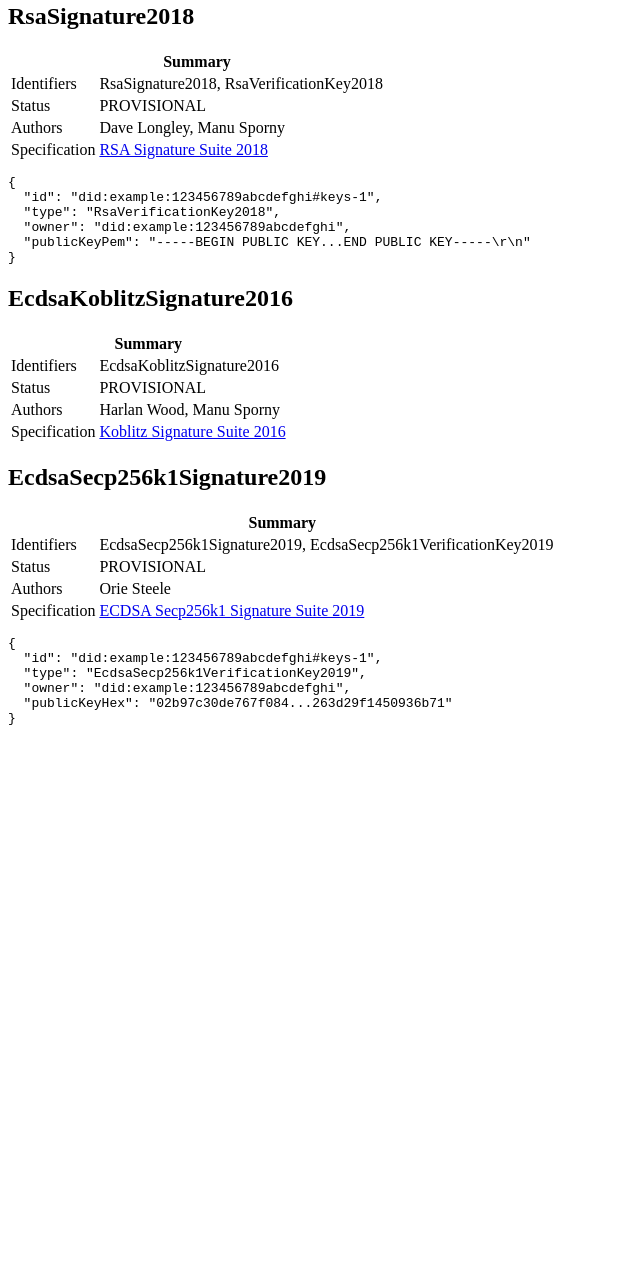
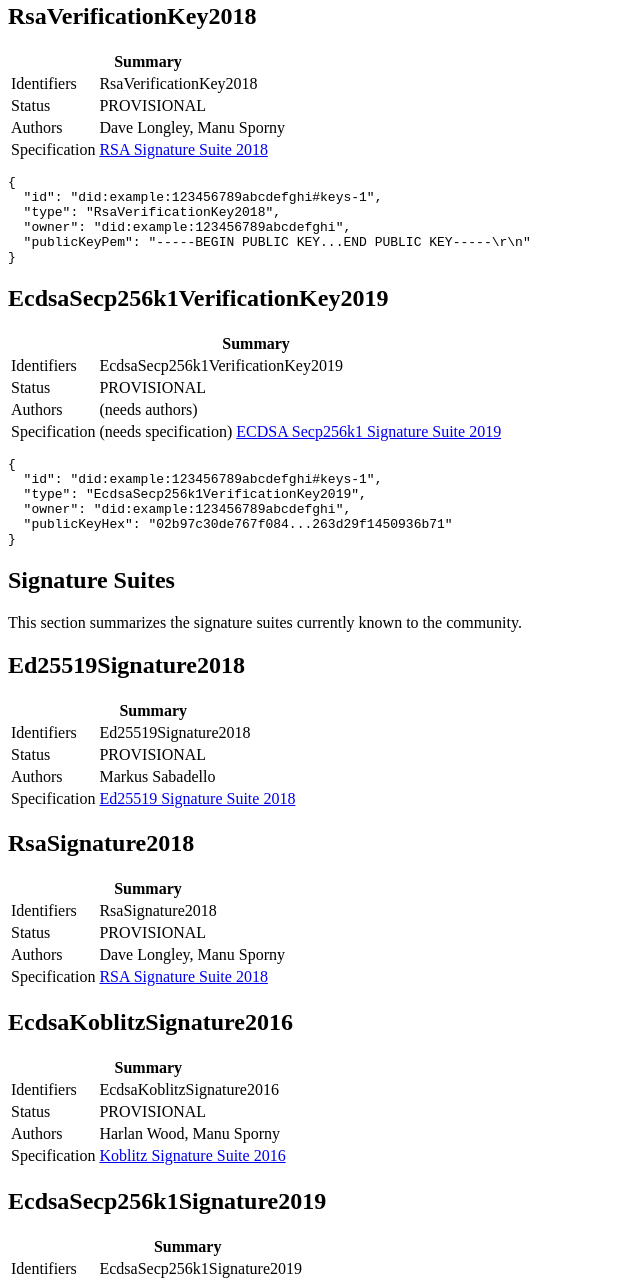
Before and after one commit to w3c-ccg/ld-cryptosuite-registry, a plain HTML site: page index.html in a window 1280 px wide. Shown: the part 914-2196 px from the top of the page, without its empty margins (0-640 px from the left). Before the commit the page ends 1653 px from the top, so only its background shows below. Drawn offline with Linux system fonts and the light colour scheme.

Commit message:
Create sections for Verification Methods and Signature Suites

```diff
--- a/index.html
+++ b/index.html
@@ -162,15 +162,15 @@ and request assistance via the
 </section>
 
 <section>
-<h1>The Registry</h1>
+<h1>Verification Methods</h1>
 
 <p>
-This section summarizes the Linked Data key specifications currently known to
+This section summarizes the verification methods currently known to
 the community.
 </p>
 
   <section>
-    <h2>Ed25519Signature2018</h2>
+    <h2>Ed25519VerificationKey2018</h2>
 
     <table class="simple">
       <thead>
@@ -182,7 +182,7 @@ the community.
       <tbody>
         <tr>
           <td>Identifiers</td>
-          <td>Ed25519Signature2018, Ed25519VerificationKey2018</td>
+          <td>Ed25519VerificationKey2018</td>
         </tr>
         <tr>
           <td>Status</td>
@@ -194,7 +194,7 @@ the community.
         </tr>
         <tr>
           <td>Specification</td>
-          <td><a href="https://w3c-dvcg.github.io/lds-ed25519-2018/">Ed25519 Signature Suite 2018</a></td>
+          <td><a href="https://w3c-dvcg.github.io/lds-ed25519-2018/#the-ed25519-key-format">Ed25519 Signature 2018: key format</a></td>
         </tr>
       </tbody>
     </table>
@@ -209,7 +209,7 @@ the community.
   </section>
 
   <section>
-    <h2>RsaSignature2018</h2>
+    <h2>RsaVerificationKey2018</h2>
 
     <table class="simple">
       <thead>
@@ -221,7 +221,7 @@ the community.
       <tbody>
         <tr>
           <td>Identifiers</td>
-          <td>RsaSignature2018, RsaVerificationKey2018</td>
+          <td>RsaVerificationKey2018</td>
         </tr>
         <tr>
           <td>Status</td>
@@ -244,6 +244,118 @@ the community.
   "owner": "did:example:123456789abcdefghi",
   "publicKeyPem": "-----BEGIN PUBLIC KEY...END PUBLIC KEY-----\r\n"
 }</pre>
+  </section>
+
+  <section>
+    <h2>EcdsaSecp256k1VerificationKey2019</h2>
+
+    <table class="simple">
+      <thead>
+        <tr>
+          <th colspan=2>Summary</th>
+        </tr>
+      </thead>
+
+      <tbody>
+        <tr>
+          <td>Identifiers</td>
+          <td>EcdsaSecp256k1VerificationKey2019</td>
+        </tr>
+        <tr>
+          <td>Status</td>
+          <td>PROVISIONAL</td>
+        </tr>
+        <tr>
+          <td>Authors</td>
+          <td>(needs authors)</td>
+        </tr>
+        <tr>
+          <td>Specification</td>
+          <td>(needs specification) <a href="https://w3c-dvcg.github.io/lds-ecdsa-secp256k1-2019/">ECDSA Secp256k1 Signature Suite 2019</a></td>
+        </tr>
+      </tbody>
+    </table>
+
+    <pre class="example nohighlight" title="Example of EcdsaSecp256k1VerificationKey2019">{
+  "id": "did:example:123456789abcdefghi#keys-1",
+  "type": "EcdsaSecp256k1VerificationKey2019",
+  "owner": "did:example:123456789abcdefghi",
+  "publicKeyHex": "02b97c30de767f084...263d29f1450936b71"
+}</pre>
+  </section>
+
+</section>
+
+<section>
+<h1>Signature Suites</h1>
+
+<p>
+This section summarizes the signature suites currently known to
+the community.
+</p>
+
+  <section>
+    <h2>Ed25519Signature2018</h2>
+
+    <table class="simple">
+      <thead>
+        <tr>
+          <th colspan=2>Summary</th>
+        </tr>
+      </thead>
+
+      <tbody>
+        <tr>
+          <td>Identifiers</td>
+          <td>Ed25519Signature2018</td>
+        </tr>
+        <tr>
+          <td>Status</td>
+          <td>PROVISIONAL</td>
+        </tr>
+        <tr>
+          <td>Authors</td>
+          <td>Markus Sabadello</td>
+        </tr>
+        <tr>
+          <td>Specification</td>
+          <td><a href="https://w3c-dvcg.github.io/lds-ed25519-2018/">Ed25519 Signature Suite 2018</a></td>
+        </tr>
+      </tbody>
+    </table>
+
+  </section>
+
+  <section>
+    <h2>RsaSignature2018</h2>
+
+    <table class="simple">
+      <thead>
+        <tr>
+          <th colspan=2>Summary</th>
+        </tr>
+      </thead>
+
+      <tbody>
+        <tr>
+          <td>Identifiers</td>
+          <td>RsaSignature2018</td>
+        </tr>
+        <tr>
+          <td>Status</td>
+          <td>PROVISIONAL</td>
+        </tr>
+        <tr>
+          <td>Authors</td>
+          <td>Dave Longley, Manu Sporny</td>
+        </tr>
+        <tr>
+          <td>Specification</td>
+          <td><a href="https://w3c-dvcg.github.io/lds-rsa2018/">RSA Signature Suite 2018</a></td>
+        </tr>
+      </tbody>
+    </table>
+
   </section>
 
   <section>
@@ -290,7 +402,7 @@ the community.
       <tbody>
         <tr>
           <td>Identifiers</td>
-          <td>EcdsaSecp256k1Signature2019, EcdsaSecp256k1VerificationKey2019</td>
+          <td>EcdsaSecp256k1Signature2019</td>
         </tr>
         <tr>
           <td>Status</td>
@@ -307,12 +419,6 @@ the community.
       </tbody>
     </table>
 
-    <pre class="example nohighlight" title="Example of EcdsaSecp256k1VerificationKey2019">{
-  "id": "did:example:123456789abcdefghi#keys-1",
-  "type": "EcdsaSecp256k1VerificationKey2019",
-  "owner": "did:example:123456789abcdefghi",
-  "publicKeyHex": "02b97c30de767f084...263d29f1450936b71"
-}</pre>
   </section>
 
 </section>
```
